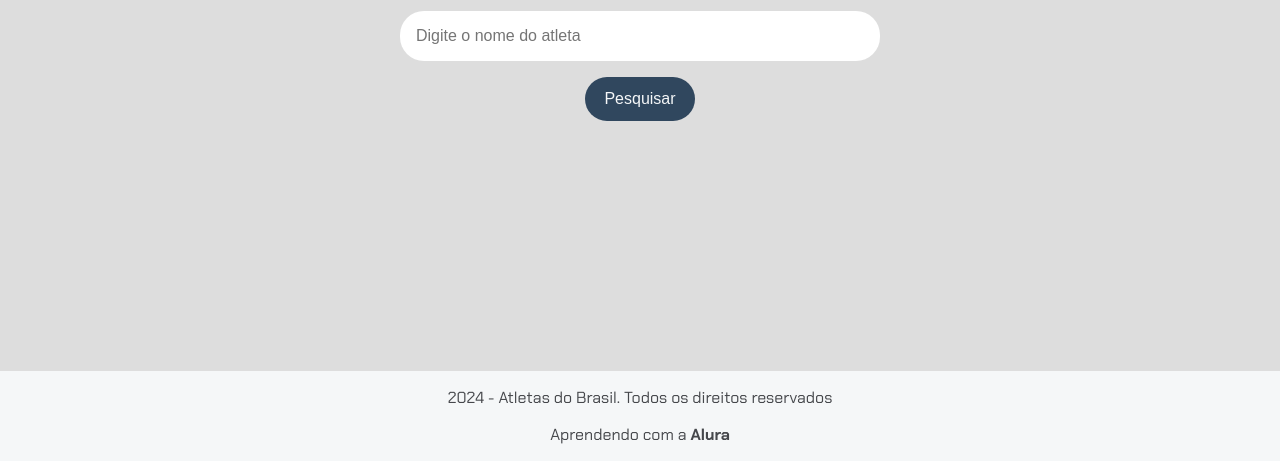
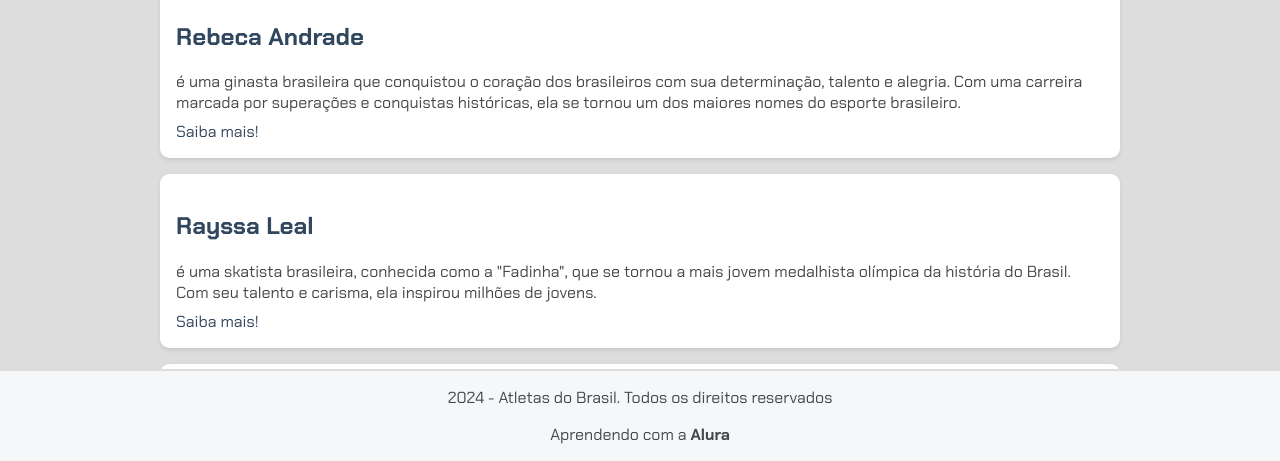
Before and after one commit to AndreFerrazzzz/IMERSAO, a plain HTML site: page index.html in a window 1280 px wide. Shown: the part 339-800 px from the top of the page. Drawn offline with Linux system fonts and the light colour scheme.

Commit message:
Terceiro Commit, iniciando aula 04

```diff
--- /dev/null
+++ b/app.js
@@ -0,0 +1 @@
+console.log(dados)
--- /dev/null
+++ b/dados.js
@@ -0,0 +1,17 @@
+let dados = [  //Array de objetos
+    {
+      titulo: "Rayssa Leal",
+      descricao: 'é uma ginasta brasileira que conquistou o coração dos brasileiros com sua determinação, talento e alegria. Com uma carreira marcada por superações e conquistas históricas, ela se tornou um dos maiores nomes do esporte brasileiro.',
+      link: 'https://pt.wikipedia.org/wiki/Rayssa_Leal'
+    },
+    {
+      titulo: "Beatriz Souza",
+      descricao: 'é uma judoca brasileira conhecida por sua técnica impecável e espírito de luta. Conquistou diversas medalhas em competições nacionais e internacionais, sendo um grande exemplo para a nova geração de judocas.',
+      link: 'https://pt.wikipedia.org/wiki/Beatriz_Souza'
+    },
+    {
+      titulo: "Rebeca Andrade",
+      descricao: 'é uma ginasta brasileira que conquistou a medalha de prata no individual geral nos Jogos Olímpicos de Tóquio 2020. Sua história de superação e talento a tornou um ícone do esporte brasileiro.',
+      link: 'https://pt.wikipedia.org/wiki/Rebeca_Andrade'
+    }
+];
--- a/index.html
+++ b/index.html
@@ -19,7 +19,36 @@
             <button>Pesquisar</button>
         </section>
 
-        <section>
+        <section class="resultados-pesquisa">
+
+            <div class="item-resultado">
+                <h2>
+                    <a href="#">Rebeca Andrade</a>
+                </h2>
+                <p class="descricao-meta"> é uma ginasta brasileira que conquistou o coração dos brasileiros com sua determinação,
+                    talento e alegria. Com uma carreira marcada por superações e conquistas históricas,
+                    ela se tornou um dos maiores nomes do esporte brasileiro.</p>
+                <a href="https://pt.wikipedia.org/wiki/Rebeca_Andrade" target="_blank">Saiba mais!</a>
+            </div>
+
+            <div class="item-resultado">
+                <h2>
+                  <a href="#">Rayssa Leal</a>
+                </h2>
+                <p class="descricao-meta"> é uma skatista brasileira, conhecida como a "Fadinha", que se tornou a mais jovem medalhista olímpica da história do Brasil. Com seu talento e carisma, ela inspirou milhões de jovens.</p>
+                <a href="https://pt.wikipedia.org/wiki/Rayssa_Leal" target="_blank">Saiba mais!</a>
+              </div>
+
+              <div class="item-resultado">
+                <h2>
+                  <a href="#">Beatriz Souza</a>
+                </h2>
+                <p class="descricao-meta"> é uma judoca brasileira que conquistou a medalha de ouro nas Olimpíadas de Paris. Sua dedicação e técnica impecável a consagraram como uma das maiores judocas do mundo.</p>
+                <a href="https://pt.wikipedia.org/wiki/Beatriz_Souza" target="_blank">Saiba mais!</a>
+              </div>
+
+
+
 
         </section>
     </main>
@@ -30,6 +59,8 @@
         <p>Aprendendo com a <strong>Alura</strong></p>
     </footer>
 
+    <script src="dados.js"></script>
+    <script src="app.js"></script>
 </body>
 
 </html>
```
